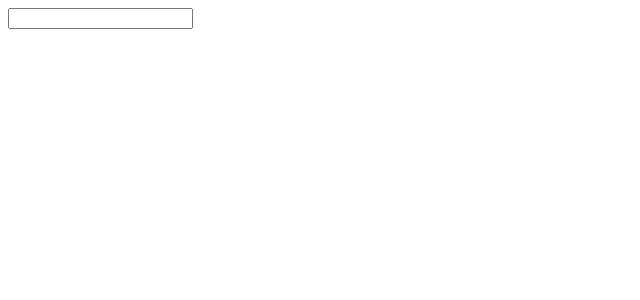
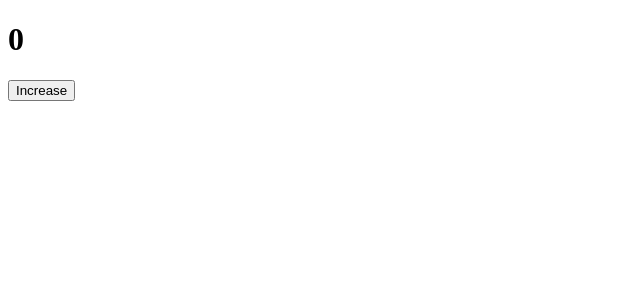
Before and after one commit to nymul-islam-moon/react-anisul-islam, a React (Create React App) app: page / in a window 1280 px wide. Shown: the top 300 px of the page, without its empty margins (0-640 px from the left). Built offline with nearby package versions, Linux system fonts and the light colour scheme.

Commit message:
Class 23
ES6 method used

```diff
--- a/src/App.js
+++ b/src/App.js
@@ -1,10 +1,10 @@
 import React from 'react'
-import EVENT_HANDLER_CLASS from './EVENT_HANDLER_CLASS/index'
+import EVENT_BINDING from "./EVENT_BINDING/index";
 
 export default function App() {
     return (
         <div>
-            <EVENT_HANDLER_CLASS />
+            <EVENT_BINDING />
         </div>
     );
 }
--- a/src/EVENT_BINDING/index.js
+++ b/src/EVENT_BINDING/index.js
@@ -0,0 +1,35 @@
+import React, { Component } from "react";
+
+export default class EVENT_BINDING extends Component {
+
+    /**
+     * Constructor Method for the class EVENT_BINDING
+     * @param props
+     */
+    constructor(props) {
+        super(props);
+
+        this.state = {
+            count : 0
+        }
+    }
+
+    /**
+     * handleClick method implemented
+     * @returns {JSX.Element}
+     */
+    handleClick = () => {
+        this.setState({
+            count: this.state.count + 1
+        })
+    }
+
+    render() {
+        return (
+            <div>
+                <h1> {this.state.count} </h1>
+                <button onClick={this.handleClick}>Increase</button>
+            </div>
+        )
+    }
+}
```
